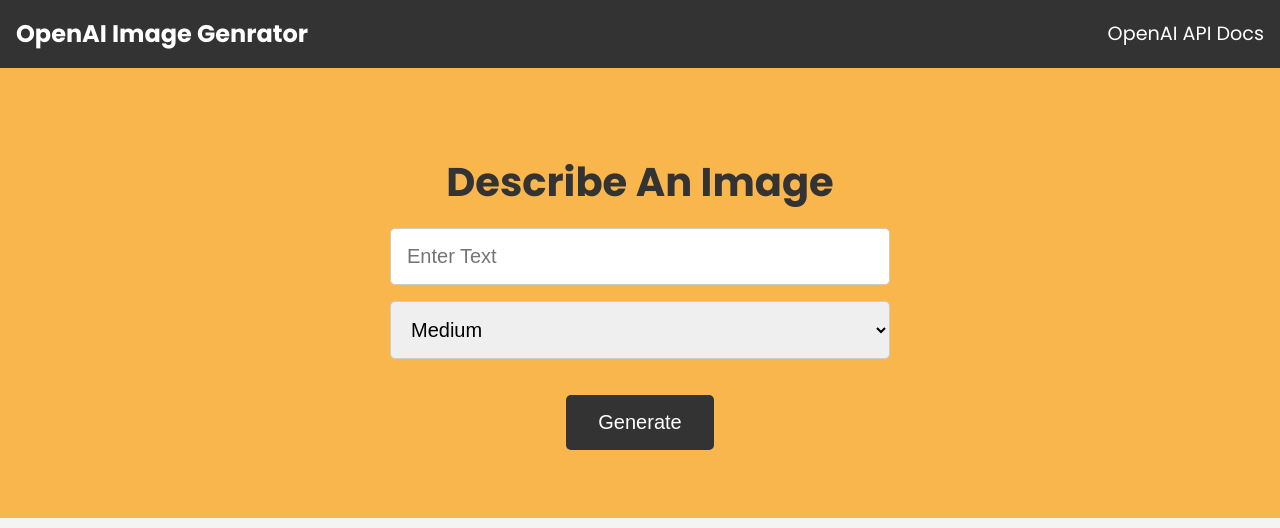
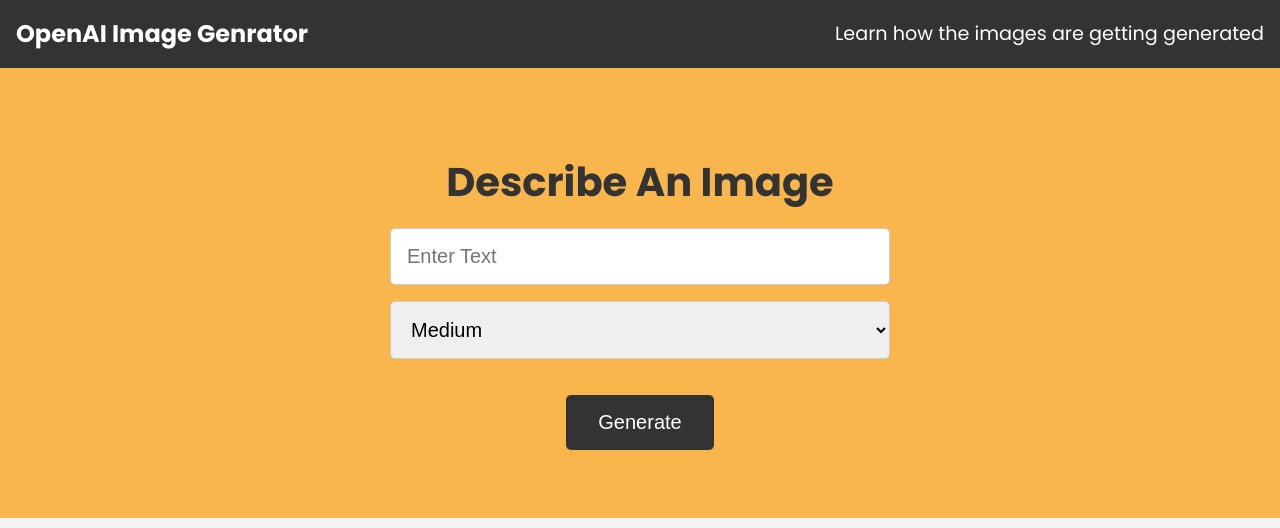
Before and after one commit to jaskalra31/image_generator_app, a website: page public/index.html in a window 1280 px wide. Drawn offline with Linux system fonts and the light colour scheme.

Commit message:
Update index.html

```diff
--- a/public/index.html
+++ b/public/index.html
@@ -19,8 +19,8 @@
         <div class="nav-links">
           <ul>
             <li>
-              <a href="https://beta.openai.com/docs" target="_blank"
-                >OpenAI API Docs</a
+              <a href="https://beta.openai.com/docs/guides/images/introduction" target="_blank"
+                >Learn how the images are getting generated</a
               >
             </li>
           </ul>
```
